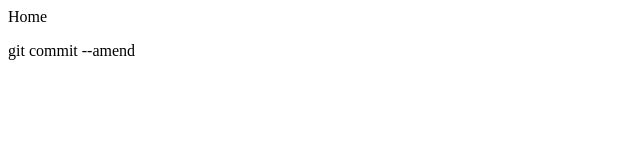
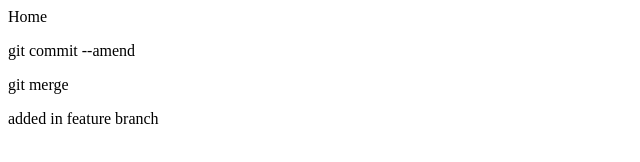
Before and after one commit to mockun/git_tutorial, a plain HTML site: page index.html in a window 1280 px wide. Shown: the whole page, without its empty margins (0-640 px from the left). Drawn offline with Linux system fonts and the light colour scheme.

Commit message:
<p>added in feature branch</p> を追記。

```diff
--- a/index.html
+++ b/index.html
@@ -1,2 +1,4 @@
 <p>Home</p>
 <p>git commit --amend</p>
+<p>git merge</p>
+<p>added in feature branch</p>
```
